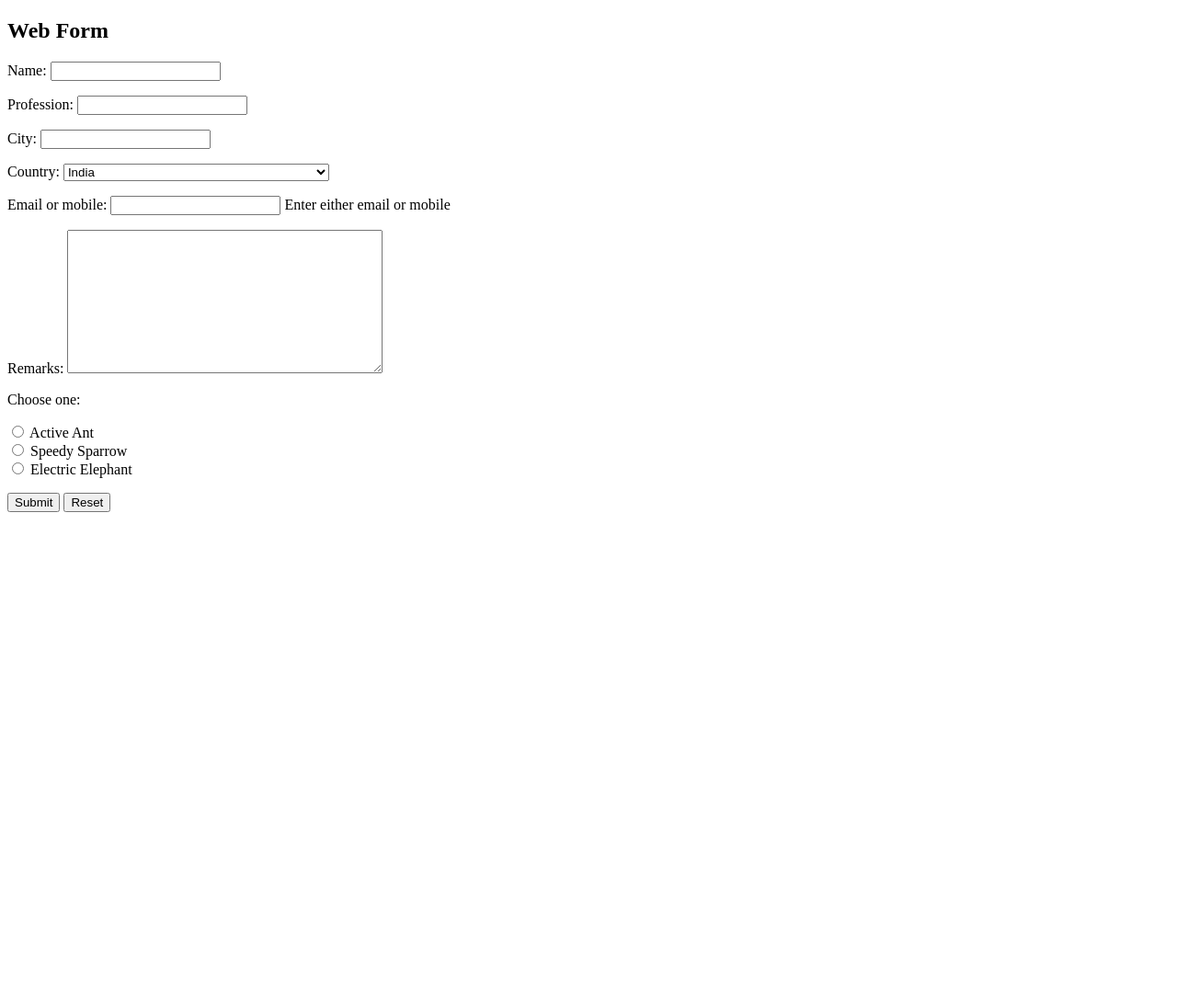
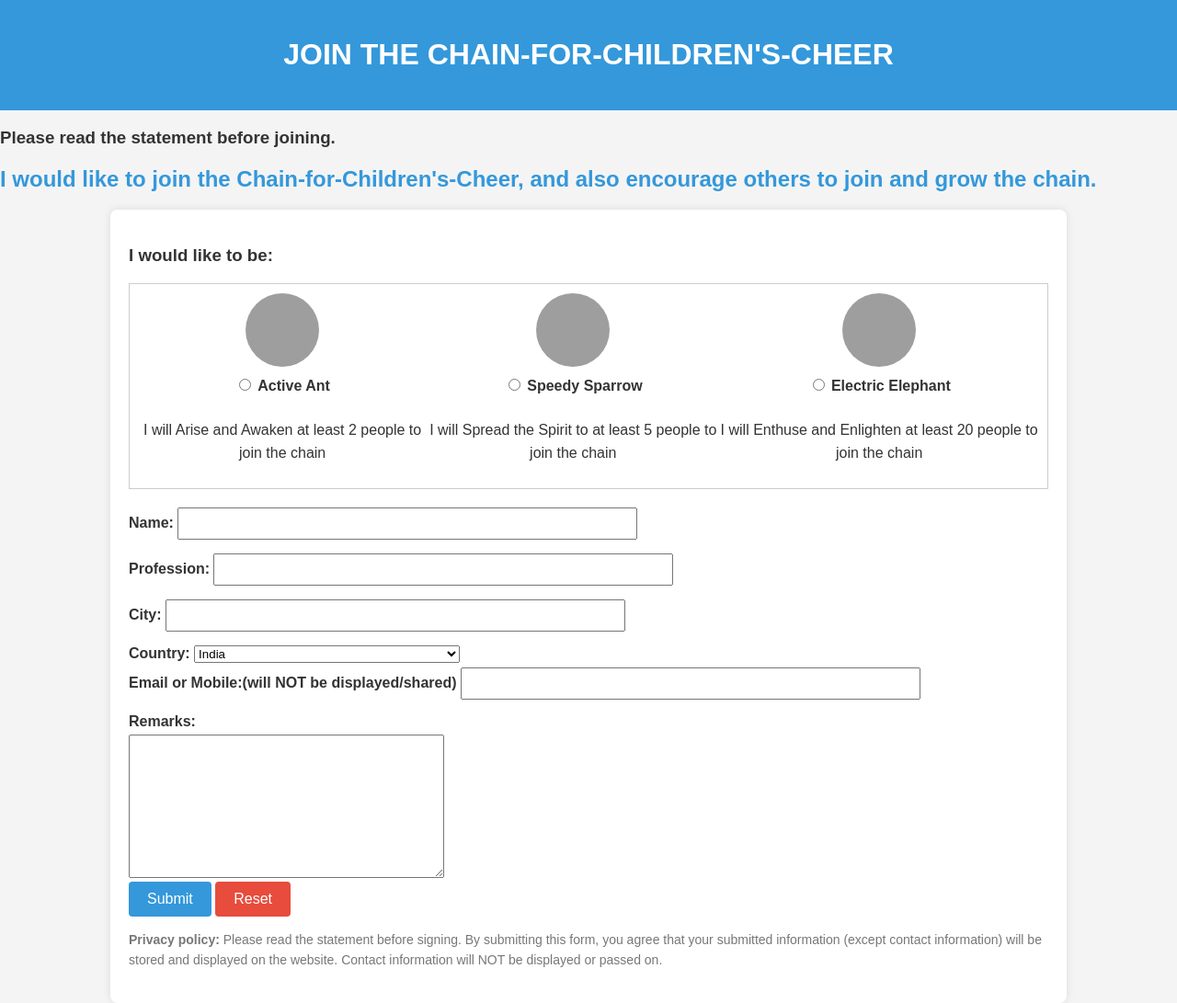
Before and after one commit to imadchougle/CHAIN-FOR-CHILDREN-S-CHEER-WEB-FORM, a Django app: page /webform/ in a window 1280 px wide. Shown: the whole page at 92% size. Before the commit the page ends 557 px from the top, so only its background shows below. Run offline with Django 4.2, Linux system fonts and the light colour scheme; grey boxes are pictures that could not be loaded.

Commit message:
added css to webform.html

```diff
--- a/webformapp/forms.py
+++ b/webformapp/forms.py
@@ -1,17 +1,14 @@
-# webformapp/forms.py
 from django import forms
-from django_countries.fields import CountryField
 from .models import FormData
 
+
 class WebForm(forms.ModelForm):
-    # Radio button choices
     RADIO_CHOICES = [
         ('Active Ant', 'Active Ant'),
         ('Speedy Sparrow', 'Speedy Sparrow'),
         ('Electric Elephant', 'Electric Elephant'),
     ]
 
-    # Add the new field for radio buttons
     radio_buttons = forms.ChoiceField(
         choices=RADIO_CHOICES,
         widget=forms.RadioSelect,
@@ -20,8 +17,8 @@ class WebForm(forms.ModelForm):
 
     class Meta:
         model = FormData
-        fields = ['name', 'profession', 'city', 'country', 'email_or_mobile', 'remarks', 'radio_buttons']
+        fields = ['radio_buttons', 'name', 'profession', 'city', 'country', 'email_or_mobile', 'remarks']
 
     def __init__(self, *args, **kwargs):
         super().__init__(*args, **kwargs)
-        self.fields['radio_buttons'].label = 'Choose one'
+        self.fields['radio_buttons'].label = 'I would like to be:'
--- a/webformapp/templates/webformapp/webform.html
+++ b/webformapp/templates/webformapp/webform.html
@@ -1,17 +1,167 @@
 <!DOCTYPE html>
-<html>
+<html lang="en">
 <head>
-    <title>Web Form</title>
+    <meta charset="UTF-8">
+    <meta name="viewport" content="width=device-width, initial-scale=1.0">
+    <title>Join the Chain-For-Children's-Cheers</title>
+    <style>
+        body {
+            font-family: 'Arial', sans-serif;
+            background-color: #f4f4f4;
+            color: #333;
+            margin: 0;
+            padding: 0;
+            box-sizing: border-box;
+        }
+
+        header {
+            background-color: #3498db;
+            color: #fff;
+            text-align: center;
+            padding: 20px 0;
+        }
+
+        h2 {
+            color: #3498db;
+        }
+
+        p {
+            line-height: 1.6;
+            margin-bottom: 15px;
+        }
+
+        a {
+            color: #3498db;
+        }
+
+        form {
+            max-width: 1000px;
+            margin: 0 auto;
+            background-color: #fff;
+            padding: 20px;
+            border-radius: 8px;
+            box-shadow: 0 0 10px rgba(0, 0, 0, 0.1);
+        }
+
+        .radio-buttons-container {
+            display: flex;
+            border: 1px solid #ccc;
+            padding: 10px;
+            margin-bottom: 20px;
+            justify-content: space-between;
+        }
+
+        .radio-buttons-container div {
+            display: flex;
+            flex-direction: column;
+            align-items: center;
+            text-align: center;
+        }
+
+        .radio-buttons-container div img {
+            width: 80px;
+            height: 80px;
+            margin-bottom: 10px;
+            border-radius: 50%;
+            border: 0px solid #3498db;
+        }
+
+        label {
+            font-weight: bold;
+            margin-bottom: 5px;
+            display: block;
+        }
+
+        input[type="text"] {
+            width: 50%;
+            padding: 8px;
+            margin-bottom: 10px;
+            box-sizing: border-box;
+        }
+
+        button {
+            background-color: #3498db;
+            color: #fff;
+            padding: 10px 20px;
+            border: none;
+            border-radius: 4px;
+            cursor: pointer;
+            font-size: 16px;
+        }
+
+        button[type="reset"] {
+            background-color: #e74c3c;
+        }
+
+        .privacy-policy {
+            font-size: 14px;
+            color: #777;
+        }
+    </style>
 </head>
 <body>
-    <h2>Web Form</h2>
+    <header>
+        <h1>JOIN THE CHAIN-FOR-CHILDREN'S-CHEER</h1>
+    </header>
+
+    <h3>Please read the statement before joining.</h3>
+
+    <h2>I would like to join the Chain-for-Children's-Cheer, and also encourage others to join and grow the chain.</h2>
+
     <form method="post">
         {% csrf_token %}
-        {{ form.as_p }}
+        <h3>I would like to be:</h3>
 
+        <div class="radio-buttons-container">
+
+            <div>
+                <img src="https://happy22kids.uho.org.in/images/ant-small.jpg" alt="Ant Image">
+                <label>{{ form.radio_buttons.0 }}</label>
+                <p>I will Arise and Awaken at least 2 people to join the chain</p>
+            </div>
+
+            <div>
+                <img src="https://happy22kids.uho.org.in/images/sparrow-small.jpg" alt="Sparrow Image">
+                <label>{{ form.radio_buttons.1 }}</label>
+                <p>I will Spread the Spirit to at least 5 people to join the chain</p>
+            </div>
+
+            <div>
+                <img src="https://happy22kids.uho.org.in/images/elephant-small.jpg" alt="Elephant Image">
+                <label>{{ form.radio_buttons.2 }}</label>
+                <p>I will Enthuse and Enlighten at least 20 people to join the chain</p>
+            </div>
+        </div>
+
+        <div>
+            <label>Name: {{ form.name }} </label>
+        </div>
+
+        <div>
+            <label >Profession: {{ form.profession }} </label>
+        </div>
+
+        <div>
+            <label>City: {{ form.city }} </label>
+        </div>
+
+        <div>
+            <label>Country: {{ form.country }} </label>
+        </div>
+
+        <div>
+            <label>Email or Mobile:(will NOT be displayed/shared) {{ form.email_or_mobile }} </label>
+        </div>
+
+        <div>
+            <label>Remarks:</label>
+            {{ form.remarks }}
+        </div>
 
         <button type="submit">Submit</button>
         <button type="reset">Reset</button>
+
+        <p class="privacy-policy"><b>Privacy policy:</b> Please read the statement before signing. By submitting this form, you agree that your submitted information (except contact information) will be stored and displayed on the website. Contact information will NOT be displayed or passed on.</p>
     </form>
 </body>
 </html>
```
Also changed, not shown: webformapp/templates/webformapp/display_data.html (+21 -1 lines), db.sqlite3.
